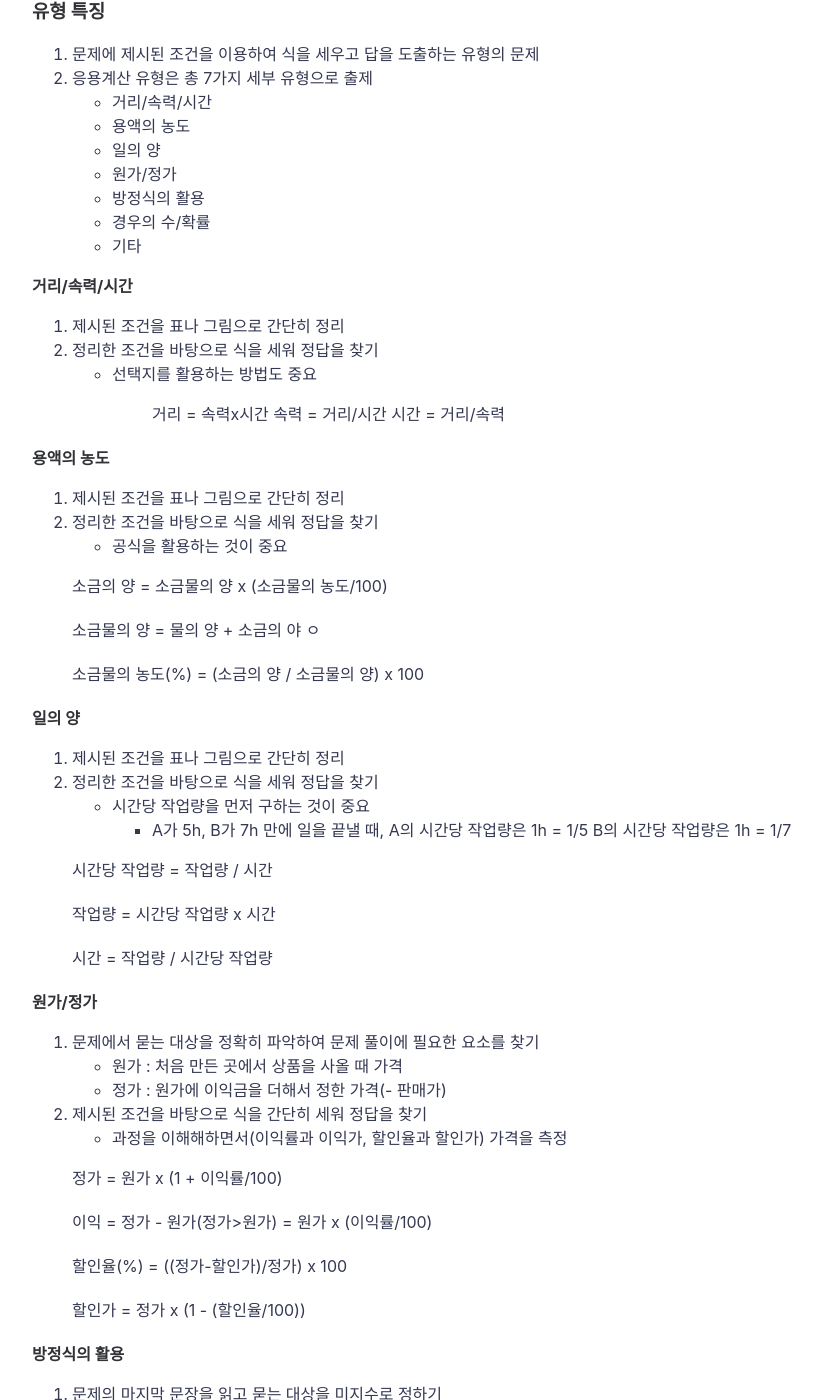
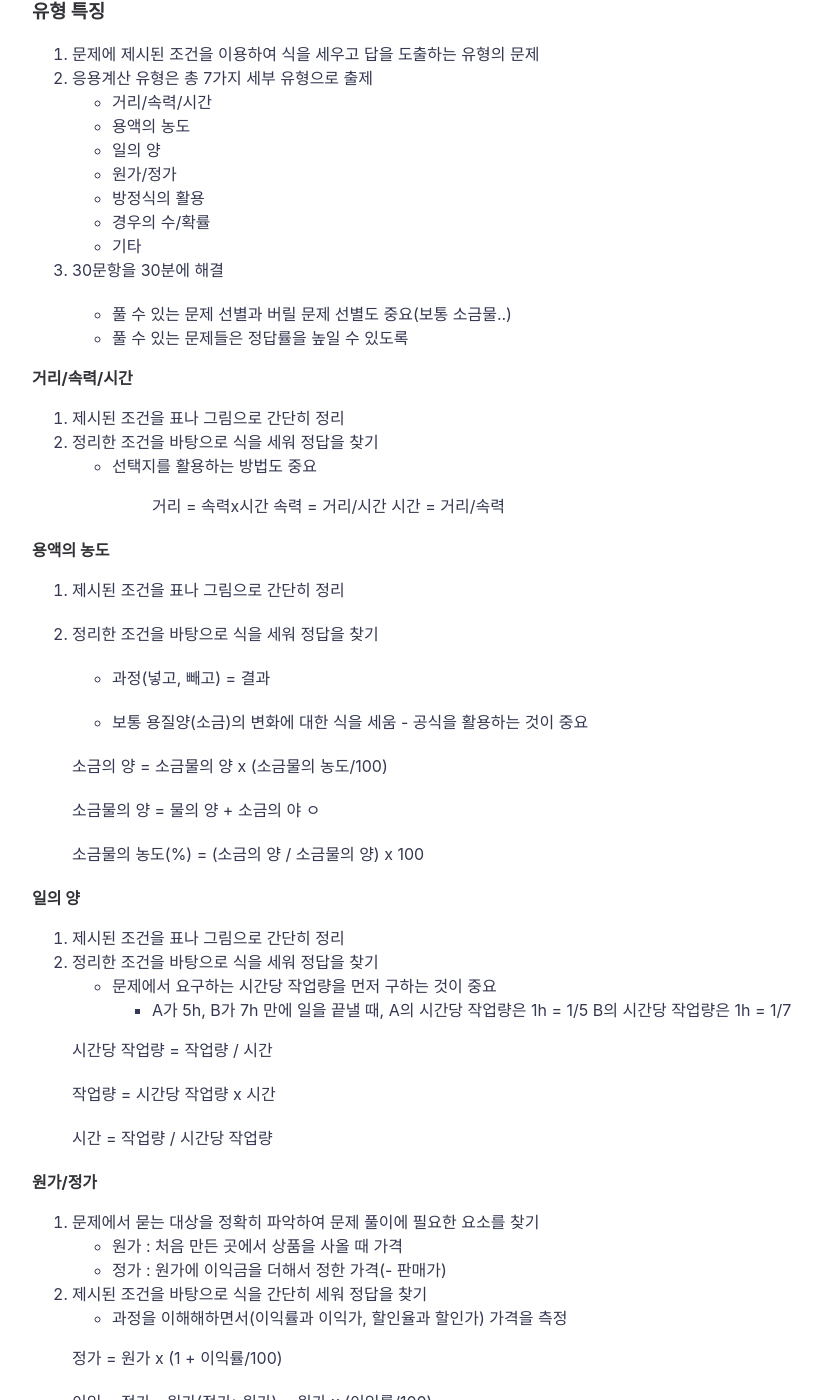
Before and after one commit to jihunparkme/jihunparkme.github.io, a Jekyll site: the page built from _posts/2020-05-05-인적성 준비.md, in a window 1280 px wide and 1400 px high, scrolled down 2915 px. Shown: the whole window, without its empty margins (188-1010 px from the left). Built offline with Jekyll 4.4.1, drawn with Linux system fonts in a browser that asks for light colours; comment, search, counter and statistics services are not loaded.

Commit message:
Edit: edit contents

```diff
--- a/_posts/2020-05-05-인적성 준비.md
+++ b/_posts/2020-05-05-인적성 준비.md
@@ -112,6 +112,10 @@ featured-img: ready
    - 방정식의 활용
    - 경우의 수/확률
    - 기타
+3. 30문항을 30분에 해결
+
+   - 풀 수 있는 문제 선별과 버릴 문제 선별도 중요(보통 소금물..)
+   - 풀 수 있는 문제들은 정답률을 높일 수 있도록
 
 #### 거리/속력/시간
 
@@ -125,7 +129,12 @@ featured-img: ready
 #### 용액의 농도
 
 1. 제시된 조건을 표나 그림으로 간단히 정리
+
 2. 정리한 조건을 바탕으로 식을 세워 정답을 찾기
+
+   - 과정(넣고, 빼고) = 결과
+
+   - 보통 용질양(소금)의 변화에 대한 식을 세움
   - 공식을 활용하는 것이 중요
 
 > 소금의 양 = 소금물의 양 x (소금물의 농도/100)
@@ -138,7 +147,7 @@ featured-img: ready
 
 1. 제시된 조건을 표나 그림으로 간단히 정리
 2. 정리한 조건을 바탕으로 식을 세워 정답을 찾기
-   - 시간당 작업량을 먼저 구하는 것이 중요
+   - 문제에서 요구하는 시간당 작업량을 먼저 구하는 것이 중요
      - A가 5h, B가 7h 만에 일을 끝낼 때,
        A의 시간당 작업량은 1h = 1/5
        B의 시간당 작업량은 1h = 1/7
@@ -185,3 +194,5 @@ featured-img: ready
    - 양의 비, 거리의 비를 이용하여 평균을 구하는 방법
      - 양의 비가 2 : 1 이라면, 거리의 비는 1 : 2 역수 관계
      - 양의 비가 1 : 1 이라면 평균은 중간값
+
+> 1ml = 1cm<sup>3</sup> 는 같은 부피의 양
```
